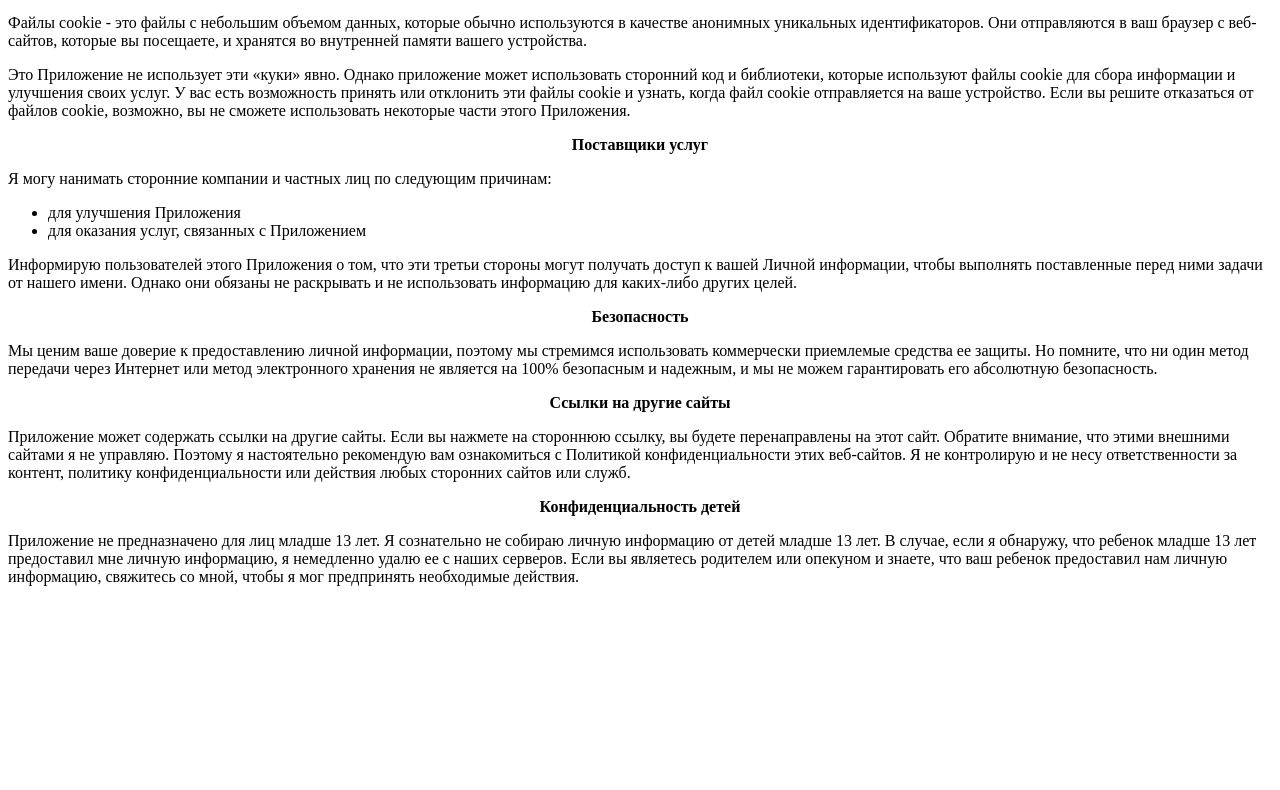
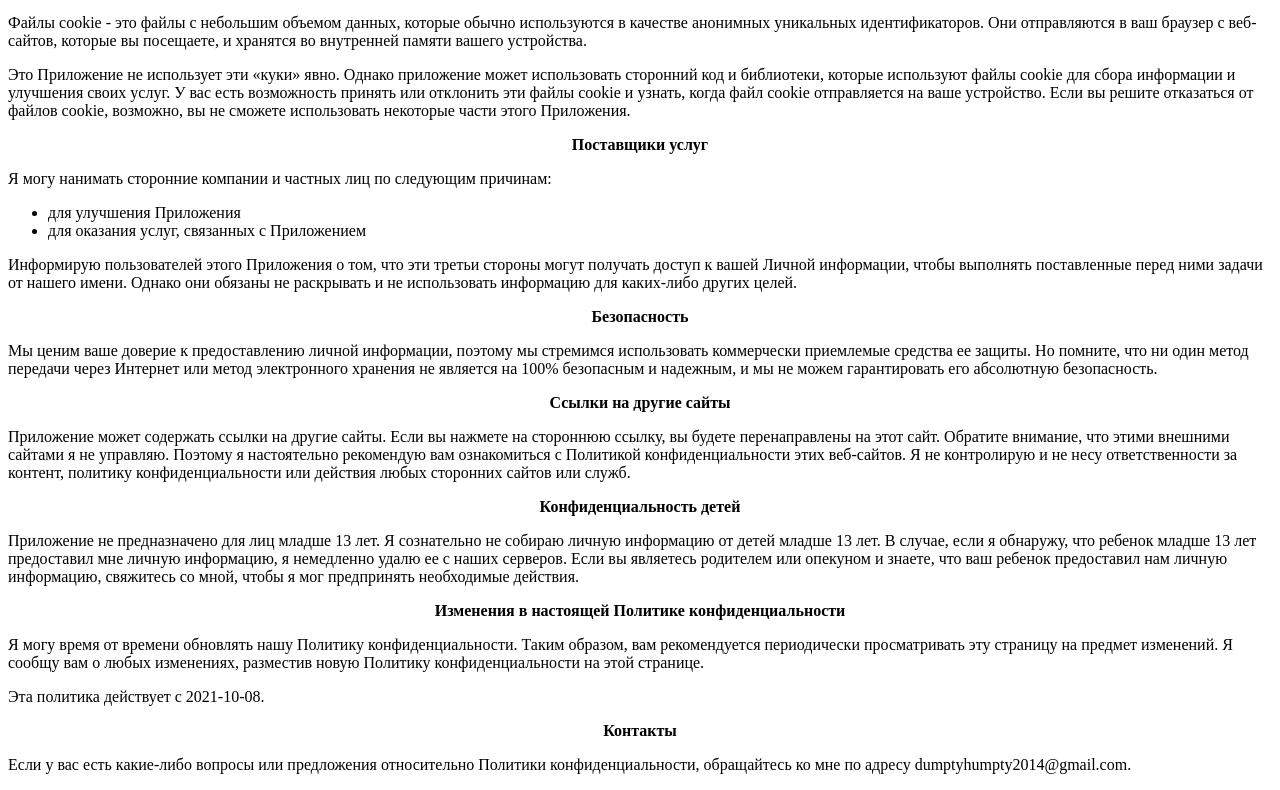
Before and after one commit to dumptyhumpty2014gmail/privacy_policy_app, a plain HTML site: page index.html in a window 1280 px wide. Shown: the part 484-1274 px from the top of the page. Before the commit the page ends 1086 px from the top, so only its background shows below. Drawn offline with Linux system fonts and the light colour scheme.

Commit message:
Update index.html

```diff
--- a/index.html
+++ b/index.html
@@ -36,6 +36,11 @@
     <p>Приложение может содержать ссылки на другие сайты. Если вы нажмете на стороннюю ссылку, вы будете перенаправлены на этот сайт. Обратите внимание, что этими внешними сайтами я не управляю. Поэтому я настоятельно рекомендую вам ознакомиться с Политикой конфиденциальности этих веб-сайтов. Я не контролирую и не несу ответственности за контент, политику конфиденциальности или действия любых сторонних сайтов или служб.</p>
      <p style="text-align: center;"><strong>Конфиденциальность детей</strong></p>
     <p>Приложение не предназначено для лиц младше 13 лет. Я сознательно не собираю личную информацию от детей младше 13 лет. В случае, если я обнаружу, что ребенок младше 13 лет предоставил мне личную информацию, я немедленно удалю ее с наших серверов. Если вы являетесь родителем или опекуном и знаете, что ваш ребенок предоставил нам личную информацию, свяжитесь со мной, чтобы я мог предпринять необходимые действия.</p>
+     <p style="text-align: center;"><strong>Изменения в настоящей Политике конфиденциальности</strong></p>
+    <p>Я могу время от времени обновлять нашу Политику конфиденциальности. Таким образом, вам рекомендуется периодически просматривать эту страницу на предмет изменений. Я сообщу вам о любых изменениях, разместив новую Политику конфиденциальности на этой странице.</p>
+    <p>Эта политика действует с 2021-10-08.</p>
+     <p style="text-align: center;"><strong>Контакты</strong></p>
+    <p>Если у вас есть какие-либо вопросы или предложения относительно Политики конфиденциальности, обращайтесь ко мне по адресу dumptyhumpty2014@gmail.com.</p>
     </div>
   </body>
   </html>
```
